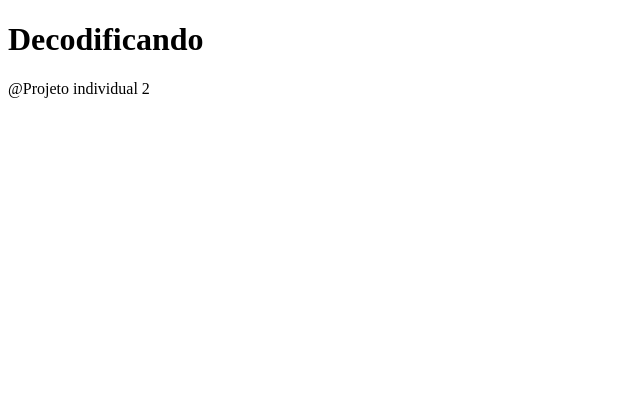
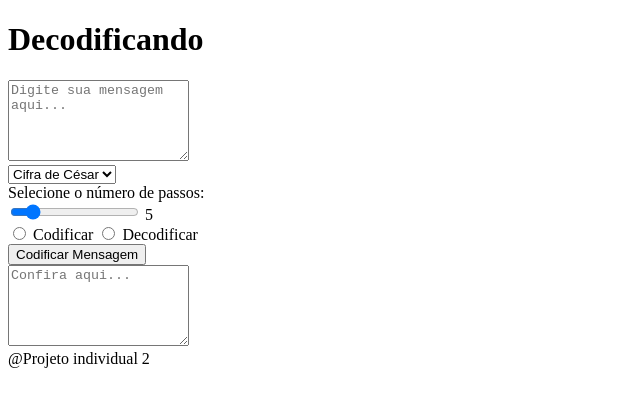
Before and after one commit to GraziFirmino/Projeto-individual-2-Decodificando-, a plain HTML site: page index.html in a window 1280 px wide. Shown: the whole page, without its empty margins (0-640 px from the left). Drawn offline with Linux system fonts and the light colour scheme.

Commit message:
Html botões

```diff
--- a/index.html
+++ b/index.html
@@ -14,6 +14,41 @@
   <header>
     <h1> Decodificando</h1>
     <main>
+      <div class="container">
+        <textarea name=""  id="textToDecode" class="caixa" cols="20" rows="5" placeholder="Digite sua mensagem aqui..."></textarea>
+     </div>
+        <div class="selecione">
+            <select name="" id="selection">
+              <option id="cesarCifra" value="cesar"> Cifra de César</option>
+              <option id="64base" value="b64"> Base 64</option>
+            </select>
+        </div>
+          <div id="selecao">
+            <label class="textopassos"> Selecione o número de passos:</label>
+              <div class="escolhapassos">
+                <input type="range" id="passos" min="2" max="25" value="5" oninput="this.nextElementSibling.Value = this.value"/>
+                <output>5</output>
+              </div>
+         </div>
+        <div class="codedecode">
+          <input id="radiocodificar" type="radio" name="code" value="codificar" />
+           <label>Codificar</label>
+           <input id="radiodecodificar" type="radio" name="code" value="decodificar" />
+          <label>Decodificar</label>
+        </div>
+        <div class="criptografar">
+          <button id="criptografarbtn" onclick="criptografia()">
+              Codificar Mensagem
+          </button>
+        </div>
+        <div class="container">
+              <textarea name="" id="decodificatexto" class="caixa" cols="20" rows="5" readonly
+              placeholder="Confira aqui..."></textarea>
+          </div>
+        </div>
+      </div>
+
+
 
 
     </main>
```
